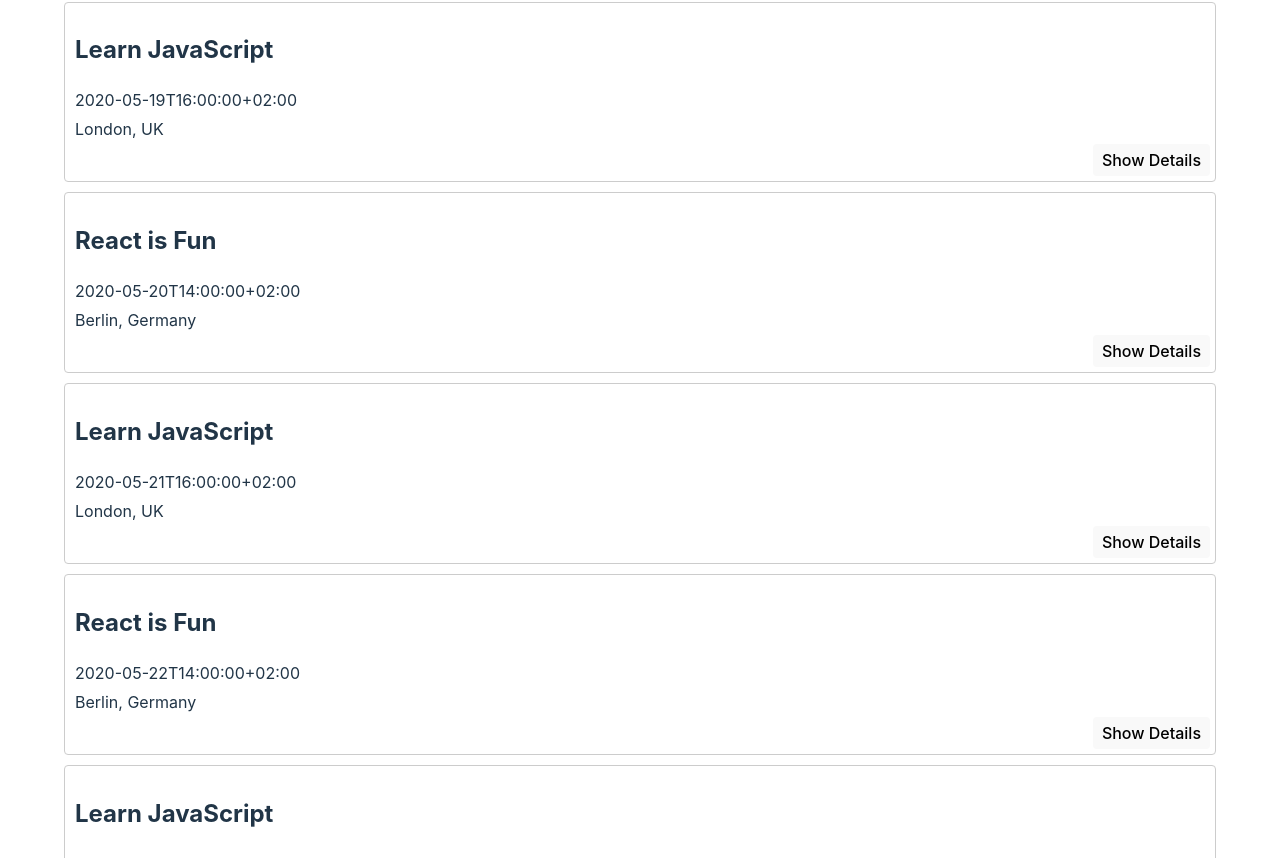
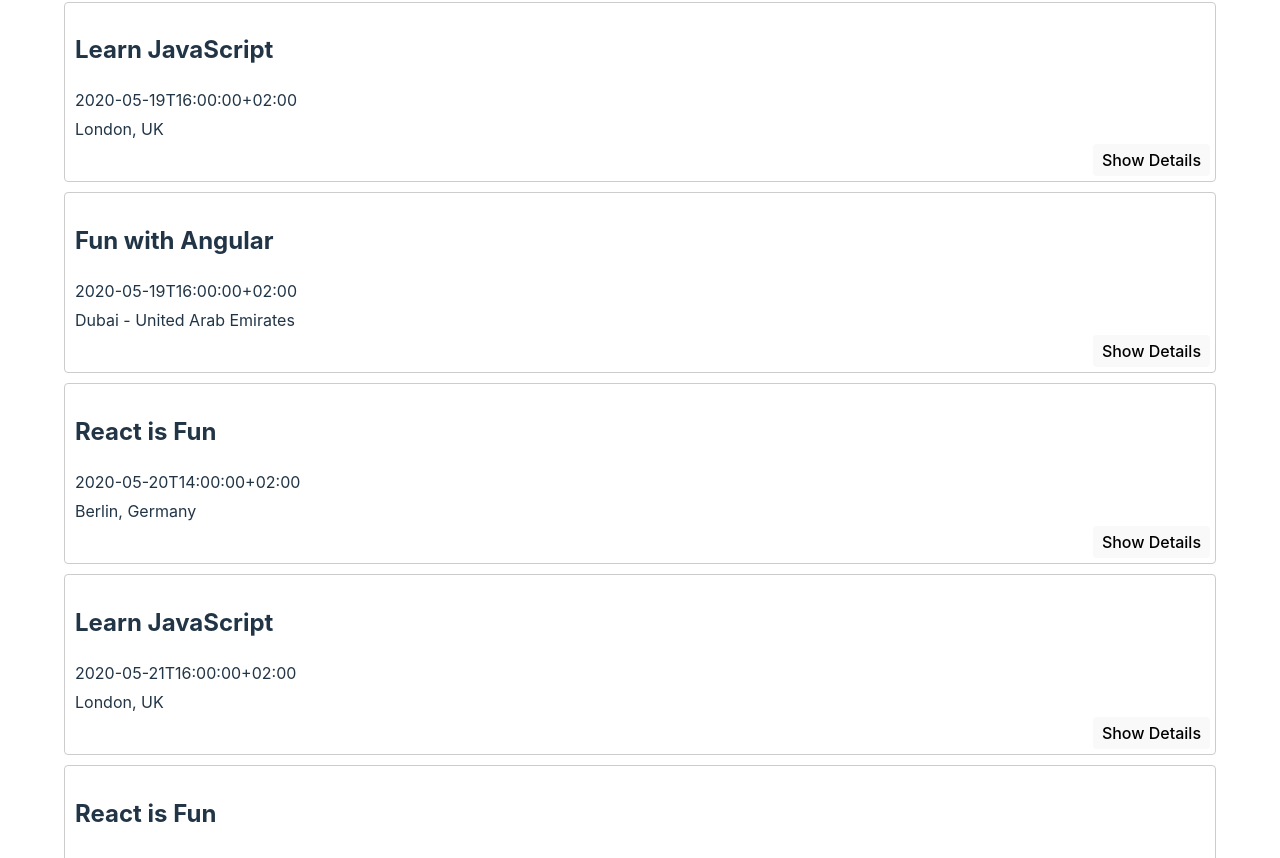
Before and after one commit to micujones/meet, a React (Vite) app: page / in a window 1280 px wide. Shown: the part 722-1580 px from the top of the page. Built offline with nearby package versions, Linux system fonts and the light colour scheme.

Commit message:
Handle Dubai's "-" in string

```diff
--- a/src/components/CityEventsChart.jsx
+++ b/src/components/CityEventsChart.jsx
@@ -21,7 +21,11 @@
             const count = events.filter(
                 (event) => event.location === location
             ).length;
-            const city = location.split(', ')[0];
+            let city;
+            location.includes('-')
+                ? (city = location.split('- ')[0])
+                : (city = location.split(', ')[0]);
+
             return { city, count };
         });
         return data;
--- a/src/mock-data.js
+++ b/src/mock-data.js
@@ -39,6 +39,16 @@
             useDefault: true,
         },
         eventType: 'default',
+    },
+    {
+        summary: 'Fun with Angular',
+        description:
+            'Developed by Google, AngularJS is a relatively new JavaScript, and it is designed to make front-end development as easy as possible for you. Join us to get introduced to this wonderful framework and dive deep into its features.',
+        location: 'Dubai - United Arab Emirates',
+        start: {
+            dateTime: '2020-05-19T16:00:00+02:00',
+            timeZone: 'Europe/Berlin',
+        },
     },
     {
         kind: 'calendar#event',
```
